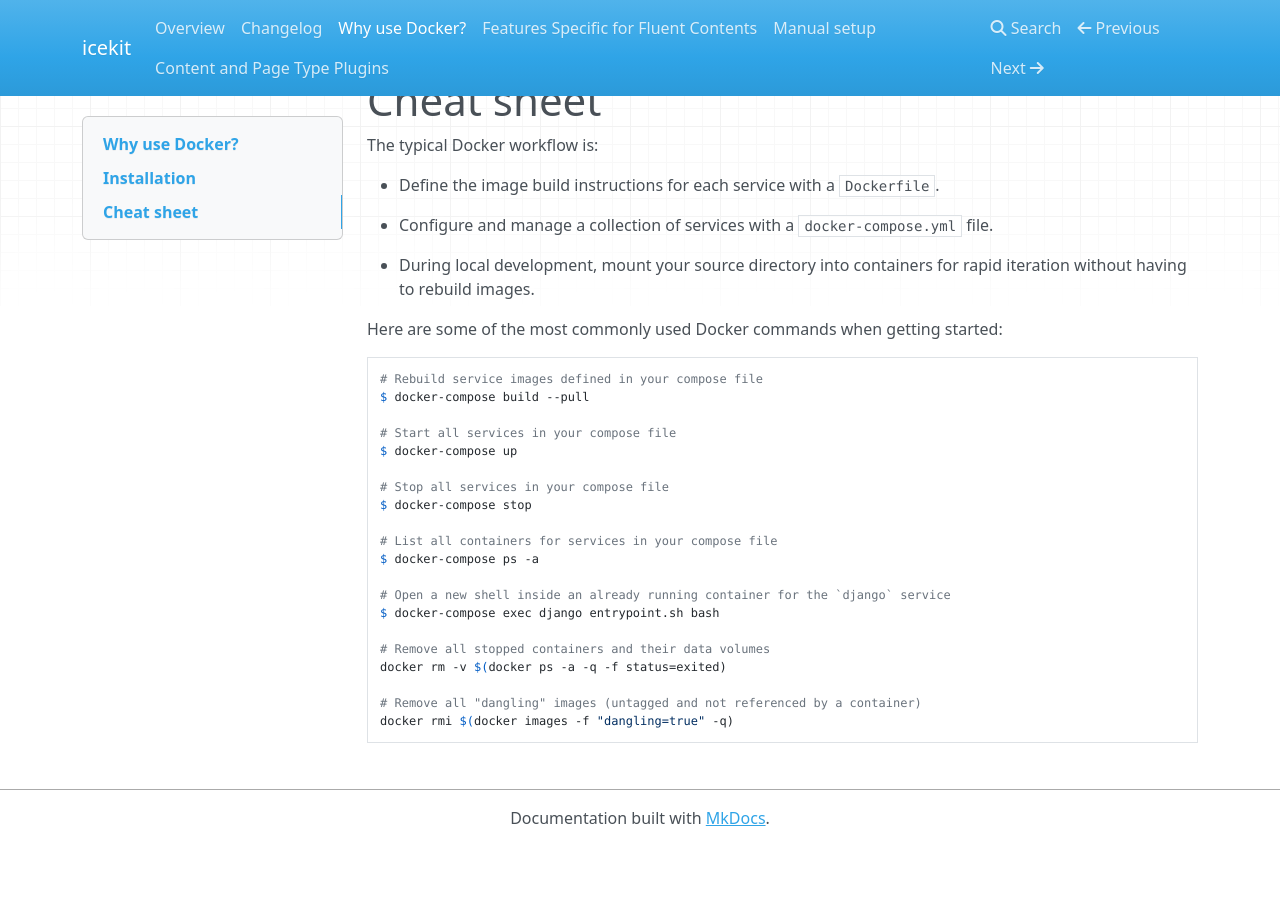
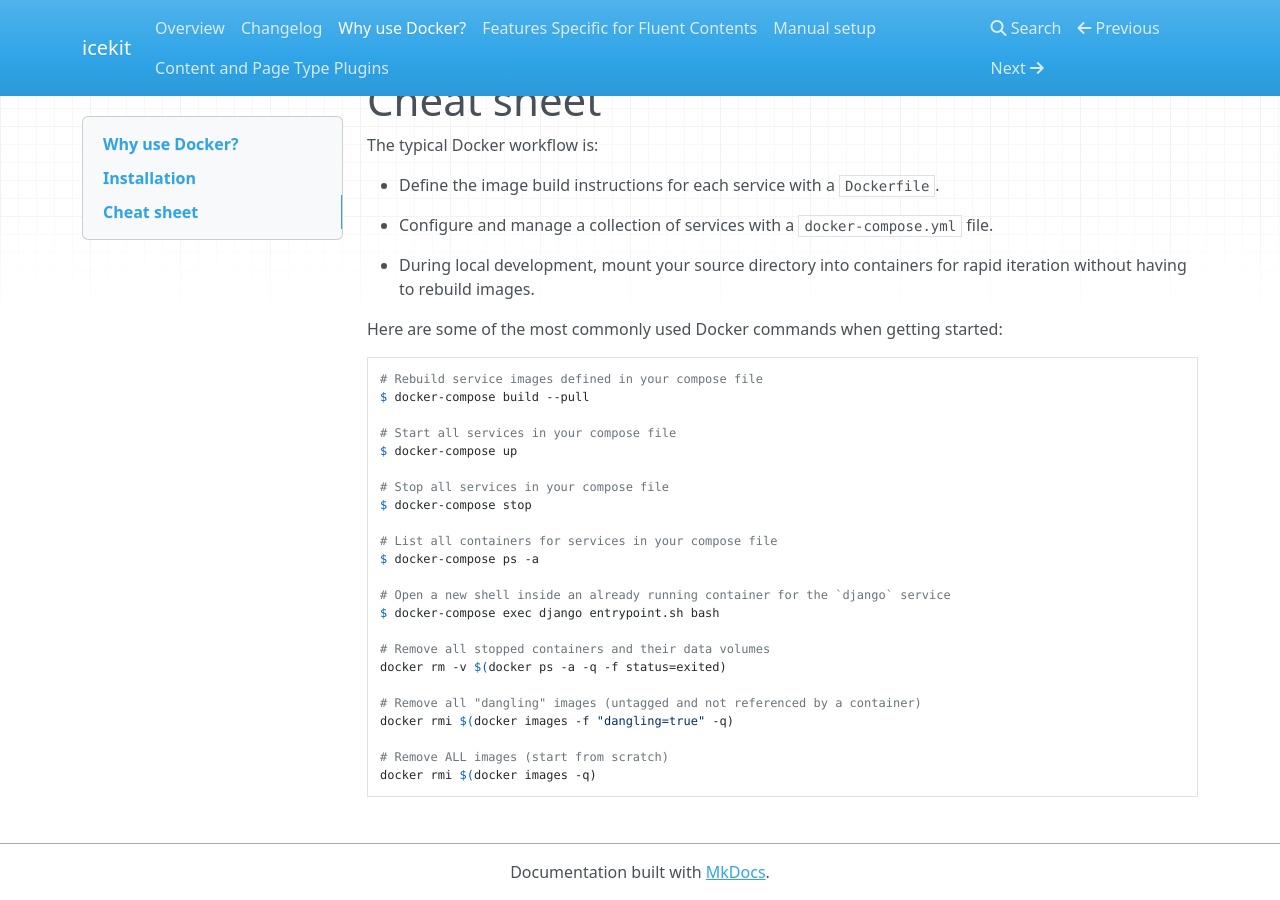
Before and after one commit to ic-labs/django-icekit, an MkDocs documentation site: the page built from docs/docker-quick-start.md, in a window 1280 px wide and 900 px high, scrolled down 662 px. Built offline with MkDocs 1.6.1, drawn with Linux system fonts in a browser that asks for light colours; nearby versions of some CDN libraries; before the commit the page ends 1508 px from its top, so only the background shows below that.

Commit message:
Update docker-quick-start.md

```diff
--- a/docs/docker-quick-start.md
+++ b/docs/docker-quick-start.md
@@ -63,6 +63,9 @@ Here are some of the most commonly used Docker commands when getting started:
     # Remove all "dangling" images (untagged and not referenced by a container)
     docker rmi $(docker images -f "dangling=true" -q)
 
+    # Remove ALL images (start from scratch)
+    docker rmi $(docker images -q)
+
 [0]: https://www.docker.com/products/docker-toolbox
 [1]: https://github.com/codekitchen/dinghy
 [2]: https://docs.docker.com/engine/installation/
```
